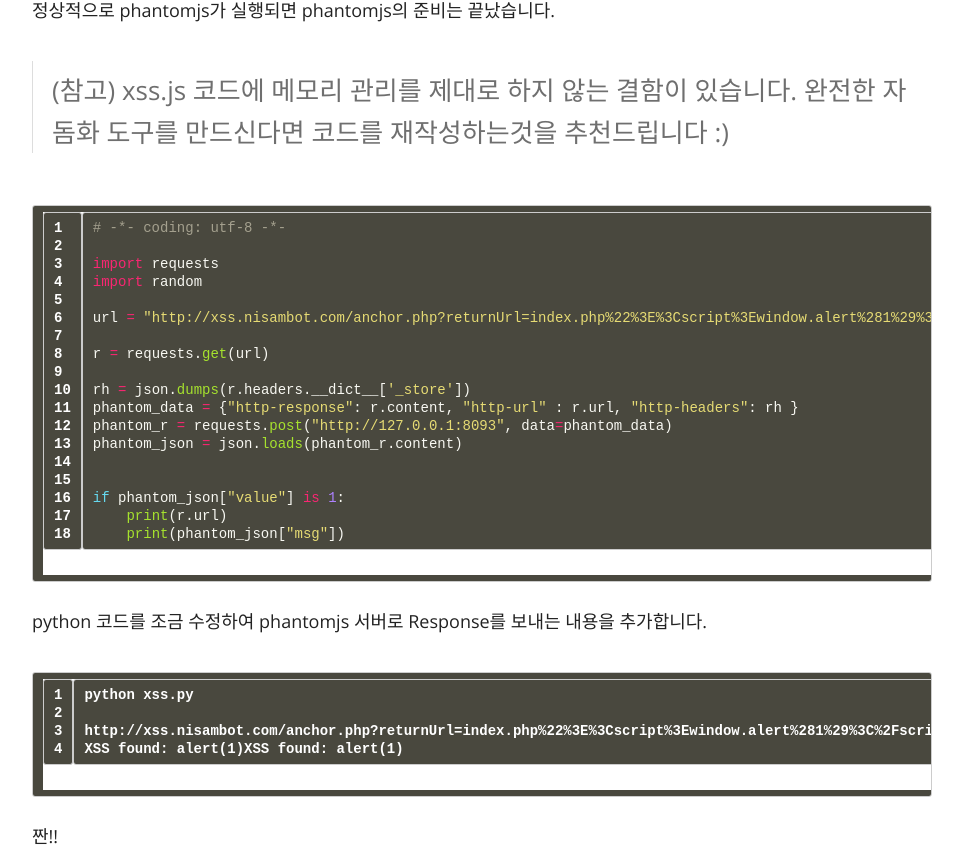
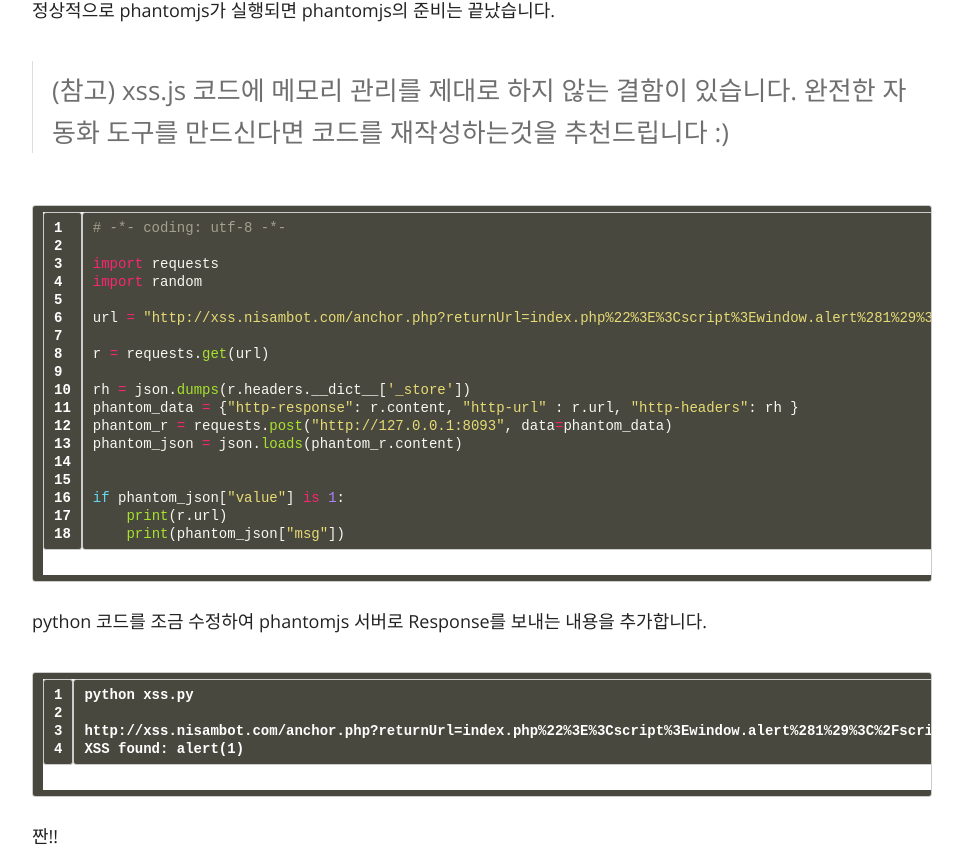
Before and after one commit to hacktagon/hacktagon.github.io, a Jekyll site: the page built from _posts/2017-04-01-xss--detection-with-phantomjs.md, in a window 1280 px wide and 1400 px high, scrolled down 1817 px. Shown: the part 188-1034 px from the top of the window, without its empty margins (158-1121 px from the left). Built offline with Jekyll 4.4.1, drawn with Linux system fonts in a browser that asks for light colours; nearby versions of some CDN libraries; library files that are not in the unit come from our copies.

Commit message:
Update 2017-04-01-xss--detection-with-phantomjs.md

````diff
--- a/_posts/2017-04-01-xss--detection-with-phantomjs.md
+++ b/_posts/2017-04-01-xss--detection-with-phantomjs.md
@@ -56,7 +56,7 @@ phantomjs xss.js
 ```
 정상적으로 phantomjs가 실행되면 phantomjs의 준비는 끝났습니다.
 
-> (참고) xss.js 코드에 메모리 관리를 제대로 하지 않는 결함이 있습니다. 완전한 자돔화 도구를 만드신다면 코드를 재작성하는것을 추천드립니다 :)
+> (참고) xss.js 코드에 메모리 관리를 제대로 하지 않는 결함이 있습니다. 완전한 자동화 도구를 만드신다면 코드를 재작성하는것을 추천드립니다 :)
 
 
 ```python
@@ -87,7 +87,7 @@ python 코드를 조금 수정하여 phantomjs 서버로 Response를 보내는
 python xss.py
 
 http://xss.nisambot.com/anchor.php?returnUrl=index.php%22%3E%3Cscript%3Ewindow.alert%281%29%3C%2Fscript%3E%3Ca
-XSS found: alert(1)XSS found: alert(1)
+XSS found: alert(1)
 ```
 짠!!
 
````
